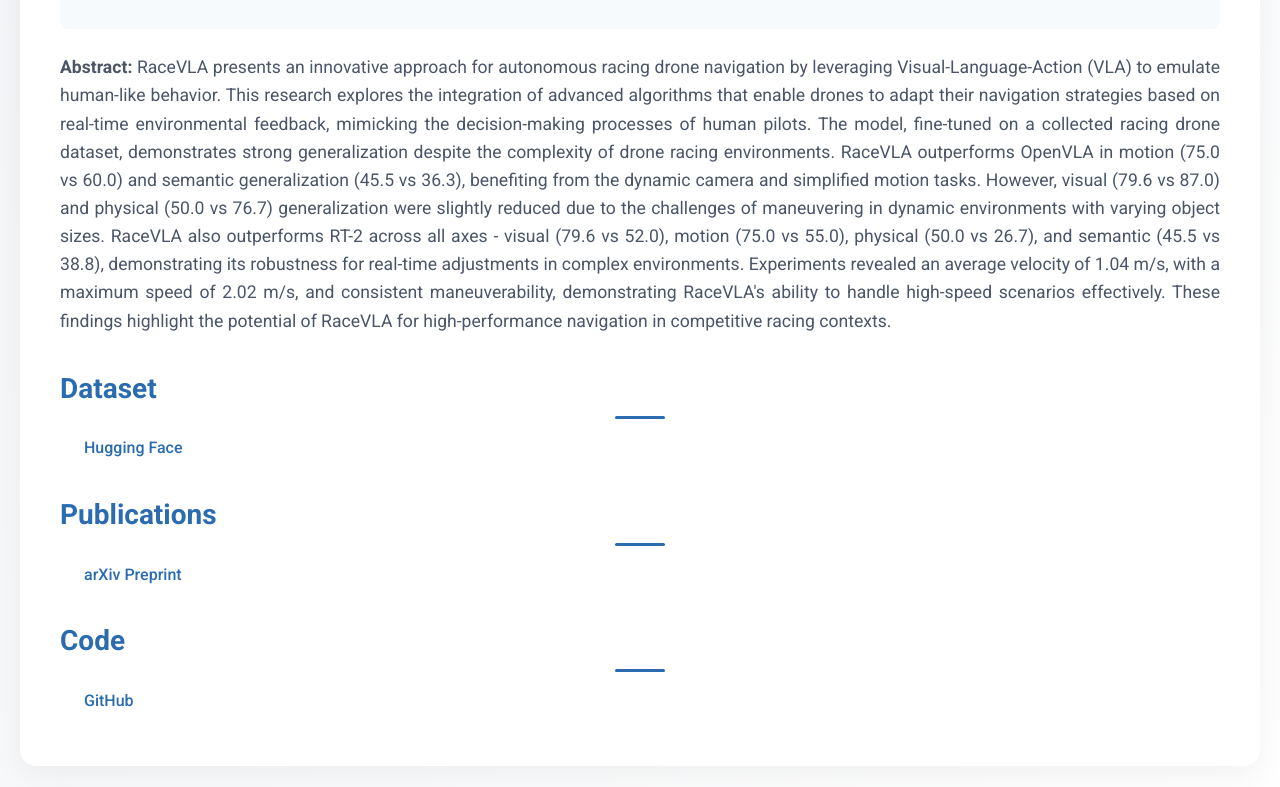
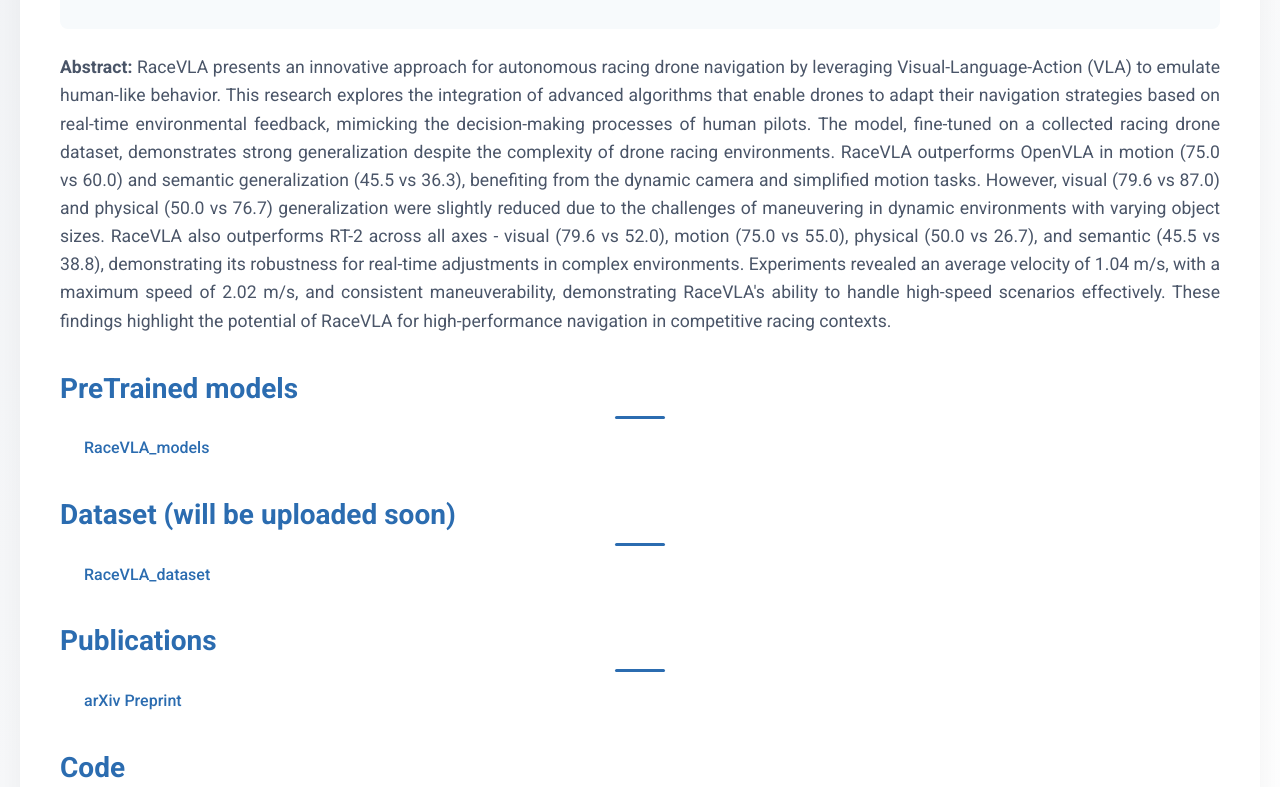
Before and after one commit to racevla/racevla.github.io, a plain HTML site: page index.html in a window 1280 px wide. Shown: the part 527-1314 px from the top of the page. Drawn offline with Linux system fonts and the light colour scheme.

Commit message:
Update index.html

```diff
--- a/index.html
+++ b/index.html
@@ -202,10 +202,16 @@
             <p><strong>Abstract:</strong> RaceVLA presents an innovative approach for autonomous racing drone navigation by leveraging Visual-Language-Action (VLA) to emulate human-like behavior. This research explores the integration of advanced algorithms that enable drones to adapt their navigation strategies based on real-time environmental feedback, mimicking the decision-making processes of human pilots. The model, fine-tuned on a collected racing drone dataset, demonstrates strong generalization despite the complexity of drone racing environments. RaceVLA outperforms OpenVLA in motion (75.0 vs 60.0) and semantic generalization (45.5 vs 36.3), benefiting from the dynamic camera and simplified motion tasks. However, visual (79.6 vs 87.0) and physical (50.0 vs 76.7) generalization were slightly reduced due to the challenges of maneuvering in dynamic environments with varying object sizes. RaceVLA also outperforms RT-2 across all axes - visual (79.6 vs 52.0), motion (75.0 vs 55.0), physical (50.0 vs 26.7), and semantic (45.5 vs 38.8), demonstrating its robustness for real-time adjustments in complex environments. Experiments revealed an average velocity of 1.04 m/s, with a maximum speed of 2.02 m/s, and consistent maneuverability, demonstrating RaceVLA's ability to handle high-speed scenarios effectively. These findings highlight the potential of RaceVLA for high-performance navigation in competitive racing contexts.  </p>
         </div>
 
-        <h2>Dataset</h2>
+        <h2>PreTrained models</h2>
         <p></p>
         <ul>
-            <li><a href="https://huggingface.com/" target="_blank">Hugging Face</a></li>
+            <li><a href="https://huggingface.co/SerValera2/RaceVLA_models" target="_blank">RaceVLA_models</a></li>
+        </ul>
+
+        <h2>Dataset (will be uploaded soon)</h2>
+        <p></p>
+        <ul>
+            <li><a href="https://huggingface.co/datasets/SerValera2/RaceVLA_dataset" target="_blank">RaceVLA_dataset</a></li>
         </ul>
 
         <h2>Publications</h2>
```
